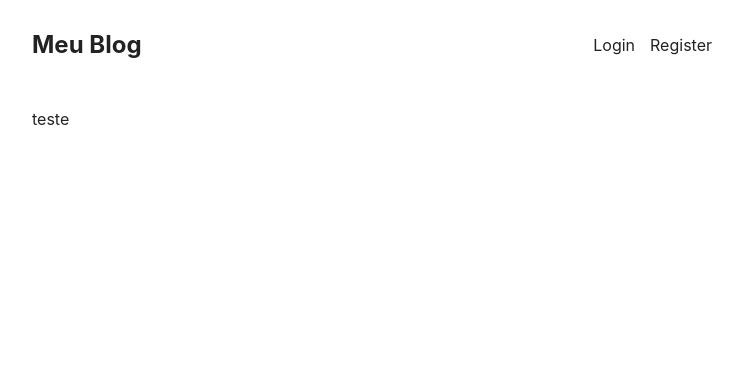
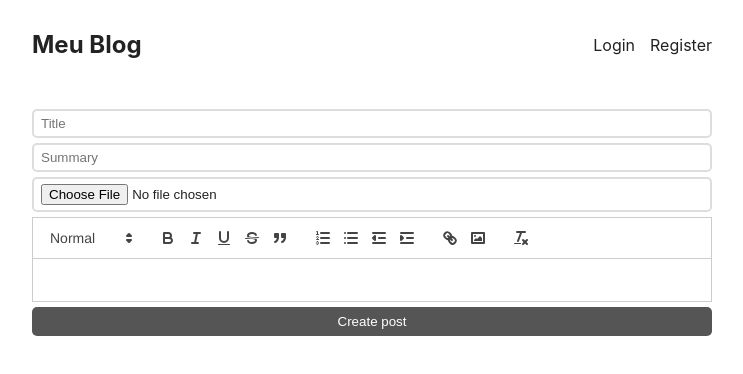
Before and after one commit to eduardomeloo/app-blog-with-react, a React (Create React App) app in the folder client/: page /create in a window 1280 px wide. Shown: the top 374 px of the page, without its empty margins (268-1011 px from the left). Built offline with nearby package versions, Linux system fonts and the light colour scheme; no server answers.

Commit message:
Configure component CreatePost

```diff
--- a/client/package.json
+++ b/client/package.json
@@ -8,6 +8,7 @@
     "@testing-library/user-event": "^13.5.0",
     "react": "^18.2.0",
     "react-dom": "^18.2.0",
+    "react-quill": "^2.0.0",
     "react-router-dom": "^6.9.0",
     "react-scripts": "5.0.1",
     "web-vitals": "^2.1.4"
--- a/client/src/App.css
+++ b/client/src/App.css
@@ -83,6 +83,6 @@
     padding: 7px 0;
 }
 
-form h1 {
+form.login h1, form.register h1 {
     text-align: center;
 }
--- a/client/src/components/Post.js
+++ b/client/src/components/Post.js
@@ -7,7 +7,7 @@
             <div className="texts">
                 <h2 className="">Design moderno para sua casa</h2>
                 <p className="info">
-                    <a className="author">Eduardo Melo</a>
+                    <a href="/" className="author">Eduardo Melo</a>
                     <time>20/03/2023 21:37</time>
                 </p>
                 <p className="summary">
--- a/client/src/pages/CreatePost.js
+++ b/client/src/pages/CreatePost.js
@@ -1,5 +1,43 @@
+import { useState } from 'react';
+import ReactQuill from 'react-quill'
+import 'react-quill/dist/quill.snow.css';
+
+const modules = {
+    toolbar: [
+        [{ 'header': [1, 2, false] }],
+        ['bold', 'italic', 'underline','strike', 'blockquote'],
+        [{'list': 'ordered'}, {'list': 'bullet'}, {'indent': '-1'}, {'indent': '+1'}],
+        ['link', 'image'],
+        ['clean']
+    ],
+}
+
+const formats = [
+    'header',
+    'bold', 'italic', 'underline', 'strike', 'blockquote',
+    'list', 'bullet', 'indent',
+    'link', 'image'
+]
+
 export default function CreatePost() {
+    const [title, setTitle] = useState('');
+    const [summary, setSummary] = useState('');
+    const [content, setContent] = useState('');
+
     return (
-        <div>teste</div>
+        <form>
+            <input type="title"   placeholder="Title"
+                value={title} onChange={ev => setTitle(ev.target.value)} />
+
+            <input type="summary" placeholder="Summary"
+                value={summary} onChange={ev => setSummary(ev.target.value)} />
+
+            <input type="file" />
+
+            <ReactQuill value={content} modules={modules} formats={formats}
+                onChange={newValue => setContent(newValue)} />
+
+            <button style={{marginTop: '5px'}}>Create post</button>
+        </form>
     )
 }
```
Also changed, not shown: 2 other files (tests, documents, lock files or other folders).
